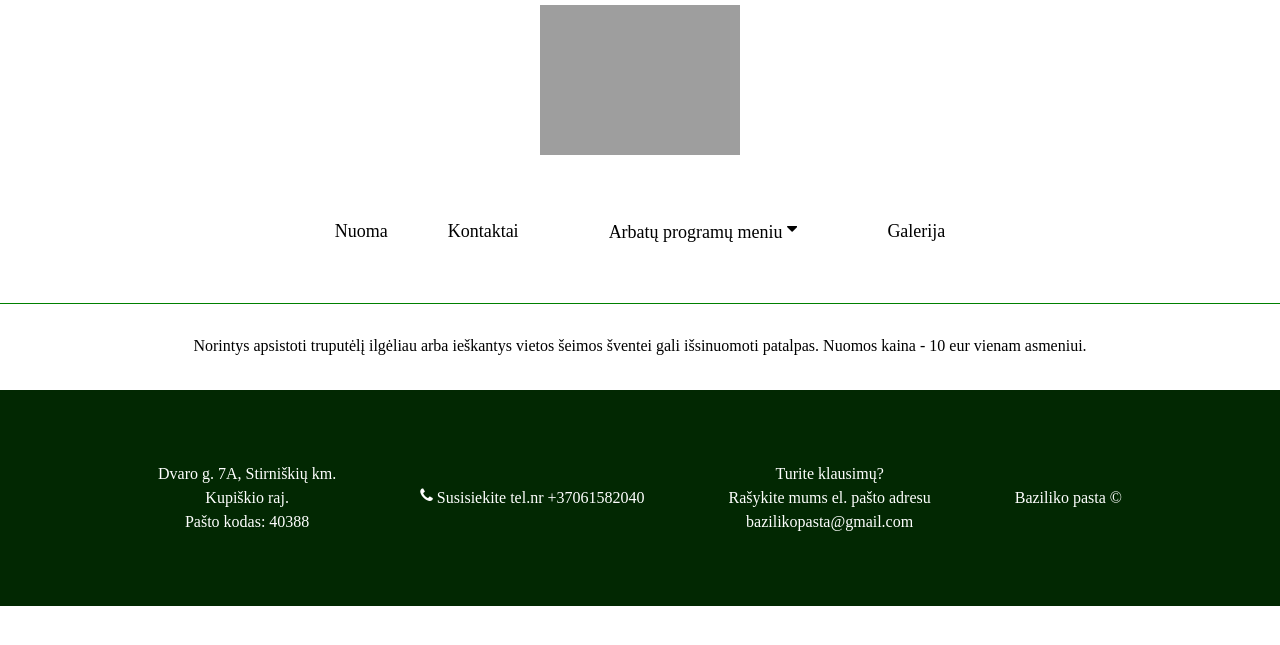
After one commit to gojamont/Webpage_for_teas, a Flask app: page /nuoma in a window 1280 px wide. The commit adds this page. Shown: the top 645 px of the page. Run offline with Flask 3, Linux system fonts and the light colour scheme; some libraries are stand-ins or nearby versions; grey boxes are pictures that could not be loaded.

Commit message:
modified some files

```diff
--- a/app.py
+++ b/app.py
@@ -22,9 +22,9 @@ def edu_2():
 def edu_3():
     return render_template("bobvakariai.html")
 
-@app.route('/apiemus')
-def intro():
-    return render_template("apiemus.html")
+@app.route('/nuoma')
+def nuoma():
+    return render_template("nuoma.html")
 
 @app.route('/kontaktai')
 def kontaktai():
--- a/static/styles.css
+++ b/static/styles.css
@@ -136,7 +136,6 @@ div {
     /* Style to display image and text side by side */
 .img-container {
     display: grid;
-    height: 500px;
     grid-template-columns: 1fr 1fr;
     width: 80%;
 }
@@ -160,12 +159,15 @@ div {
 }
 
 #header {
-font-size: 50px;
-height: 90vh;
-margin-bottom: 20px;
-color: olive; /* Correct color name */
+font-size: 70px;
+width: 100%;
+height: inherit;
+margin: inherit;
+background-color: rgba(2, 40, 2, .6);
+color: white;  /* Correct color name */
+background-color:
+}
 
-}
 #description {
     left: 0;
     margin: 0px 20px;
@@ -186,10 +188,10 @@ h2 {
 /* Grid and Flexbox Styles */
 .grid-container, #meniu ul{
     display: grid;
-    grid-template-columns: repeat(3, 1fr);
+    grid-template-columns: auto auto auto;
+    grid-template-rows: auto auto auto;
     justify-content: center;
     align-items: center;
-    margin: 5px;
     width: 100%;
     overflow-x: hidden;
 }
@@ -247,7 +249,6 @@ ul li {
     grid-template-columns: auto auto auto;
     grid-template-rows: auto auto auto;
     justify-content: space-around;
-    vertical-align: middle;
     align-items: center;
     width: 100%;
     grid-gap: 10px;
--- a/templates/layout.html
+++ b/templates/layout.html
@@ -13,7 +13,7 @@
                 <a href="{{ url_for('index') }}"><img src="static\icon.png"></a>
             </div>
             <ul>
-                <li><a href="{{ url_for('intro') }}"> Apie Mus </a></li>
+                <li><a href="{{ url_for('nuoma') }}"> Nuoma </a></li>
                 <li><a href="{{ url_for('kontaktai') }}"> Kontaktai </a></li>
                 <div class="dropdown">
                     <li><button class="dropdown_btn"><a href="{{ url_for('meniu') }}"> Arbatų programų meniu </a>
--- /dev/null
+++ b/templates/nuoma.html
@@ -0,0 +1,14 @@
+{% extends "layout.html" %}
+
+{% block title %}
+  Nuoma
+{% endblock %}
+
+{% block main %}
+  <form action="/nuoma">
+    <div class="container">
+      Norintys apsistoti truputėlį ilgėliau arba ieškantys vietos šeimos šventei gali išsinuomoti patalpas.
+      Nuomos kaina - 10 eur vienam asmeniui.
+    </div>
+  </form>
+{% endblock %}
```
Also changed, not shown: templates/apiemus.html (deleted, +0 -10 lines), templates/galerija.html (added, +20 -0 lines), templates/index.html (+16 -8 lines).
